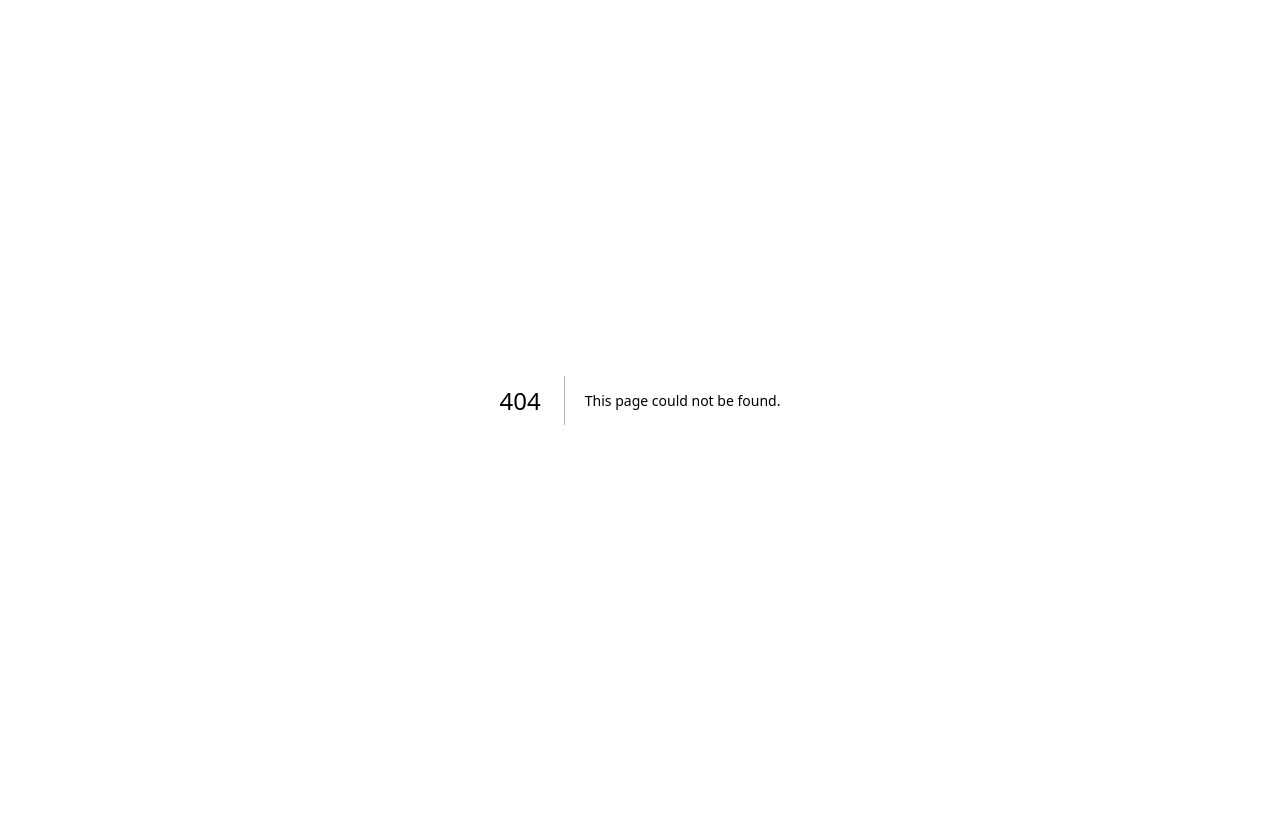
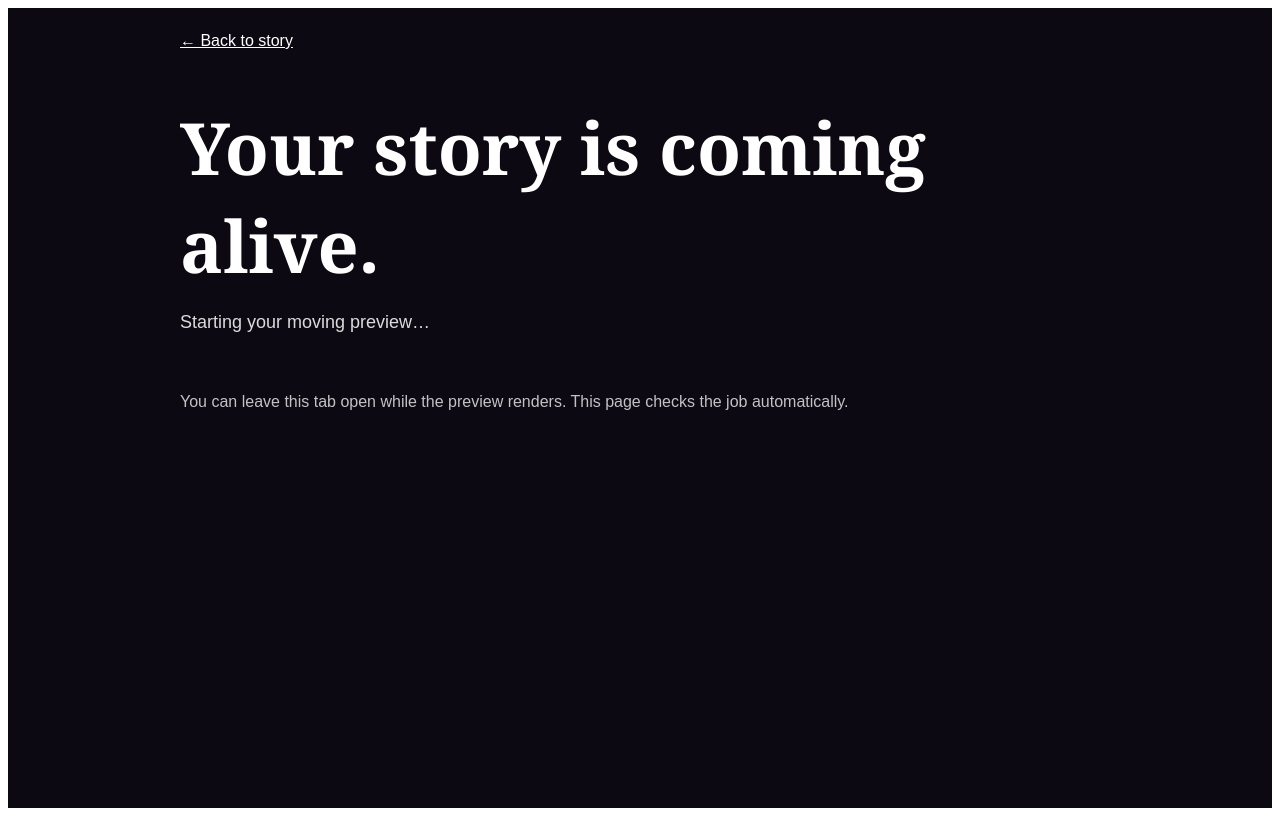
Before and after one commit to debeaux13-cloud/cajun-country, a Next.js app: page /preview in a window 1280 px wide. Before the commit this address had no page. Built offline with nearby package versions, Linux system fonts and the light colour scheme.

Commit message:
Add live preview status and checkout page

```diff
--- /dev/null
+++ b/pages/preview.js
@@ -0,0 +1,64 @@
+import {useEffect,useState} from 'react';
+import {useRouter} from 'next/router';
+
+export default function Preview(){
+  const router=useRouter();
+  const {jobId,mcsJobId}=router.query;
+  const [job,setJob]=useState(null);
+  const [message,setMessage]=useState('Starting your moving preview…');
+  const [paying,setPaying]=useState(false);
+
+  useEffect(()=>{
+    if(!jobId)return;
+    let stopped=false;
+    let timer;
+    async function check(){
+      try{
+        const r=await fetch('/api/job?jobId='+encodeURIComponent(jobId),{cache:'no-store'});
+        const j=await r.json();
+        if(stopped)return;
+        setJob(j);
+        const s=String(j.status||'').toUpperCase();
+        if(s==='COMPLETED')setMessage('Your 60-second preview is ready.');
+        else if(s==='FAILED')setMessage(j.error||'Preview generation failed. Please retry.');
+        else if(s==='IN_PROGRESS')setMessage('Your characters are moving — rendering preview…');
+        else setMessage('Your preview is queued and starting…');
+        if(!['COMPLETED','FAILED','CANCELLED'].includes(s))timer=setTimeout(check,3000);
+      }catch(e){
+        if(!stopped){setMessage('Still checking your preview…');timer=setTimeout(check,4000);}
+      }
+    }
+    check();
+    return()=>{stopped=true;clearTimeout(timer)};
+  },[jobId]);
+
+  async function checkout(){
+    setPaying(true);
+    try{
+      const r=await fetch('/api/checkout',{method:'POST',headers:{'Content-Type':'application/json'},body:JSON.stringify({jobId,mcsJobId})});
+      const j=await r.json();
+      if(!r.ok)throw new Error(j.error||'Checkout failed');
+      location.href=j.url;
+    }catch(e){setMessage(e.message);setPaying(false)}
+  }
+
+  const done=String(job?.status||'').toUpperCase()==='COMPLETED'&&job?.videoUrl;
+  const progress=job?.progress;
+  return <main style={{minHeight:'100vh',background:'#0d0912',color:'#fff',fontFamily:'Arial,sans-serif'}}>
+    <div style={{maxWidth:920,margin:'0 auto',padding:24}}>
+      <a href='/create' style={{color:'#fff'}}>← Back to story</a>
+      <h1 style={{fontFamily:'Georgia,serif',fontSize:'clamp(40px,7vw,72px)',marginBottom:10}}>Your story is coming alive.</h1>
+      <p style={{fontSize:18,opacity:.85}}>{message}</p>
+      {typeof progress==='number'&&<div style={{height:12,background:'#2a2130',borderRadius:99,overflow:'hidden',margin:'22px 0'}}><div style={{height:'100%',width:Math.max(4,Math.min(100,progress))+'%',background:'#8a3ffc'}}/></div>}
+      {done?<>
+        <video src={job.videoUrl} controls autoPlay playsInline style={{width:'100%',maxHeight:'70vh',borderRadius:24,background:'#000'}}/>
+        <div style={{background:'#19121f',border:'1px solid #3d2d49',borderRadius:22,padding:22,marginTop:22}}>
+          <h2>Love the opening minute? Finish the movie.</h2>
+          <div style={{fontSize:42,fontWeight:900}}>$79</div>
+          <p>Continue this same story into your 5-minute personalized moving movie.</p>
+          <button onClick={checkout} disabled={paying} style={{padding:'15px 22px',border:0,borderRadius:999,fontWeight:900,fontSize:17,cursor:'pointer'}}>{paying?'Opening secure checkout…':'Continue my movie →'}</button>
+        </div>
+      </>:<div style={{padding:'42px 0',opacity:.75}}>You can leave this tab open while the preview renders. This page checks the job automatically.</div>}
+    </div>
+  </main>
+}
```
